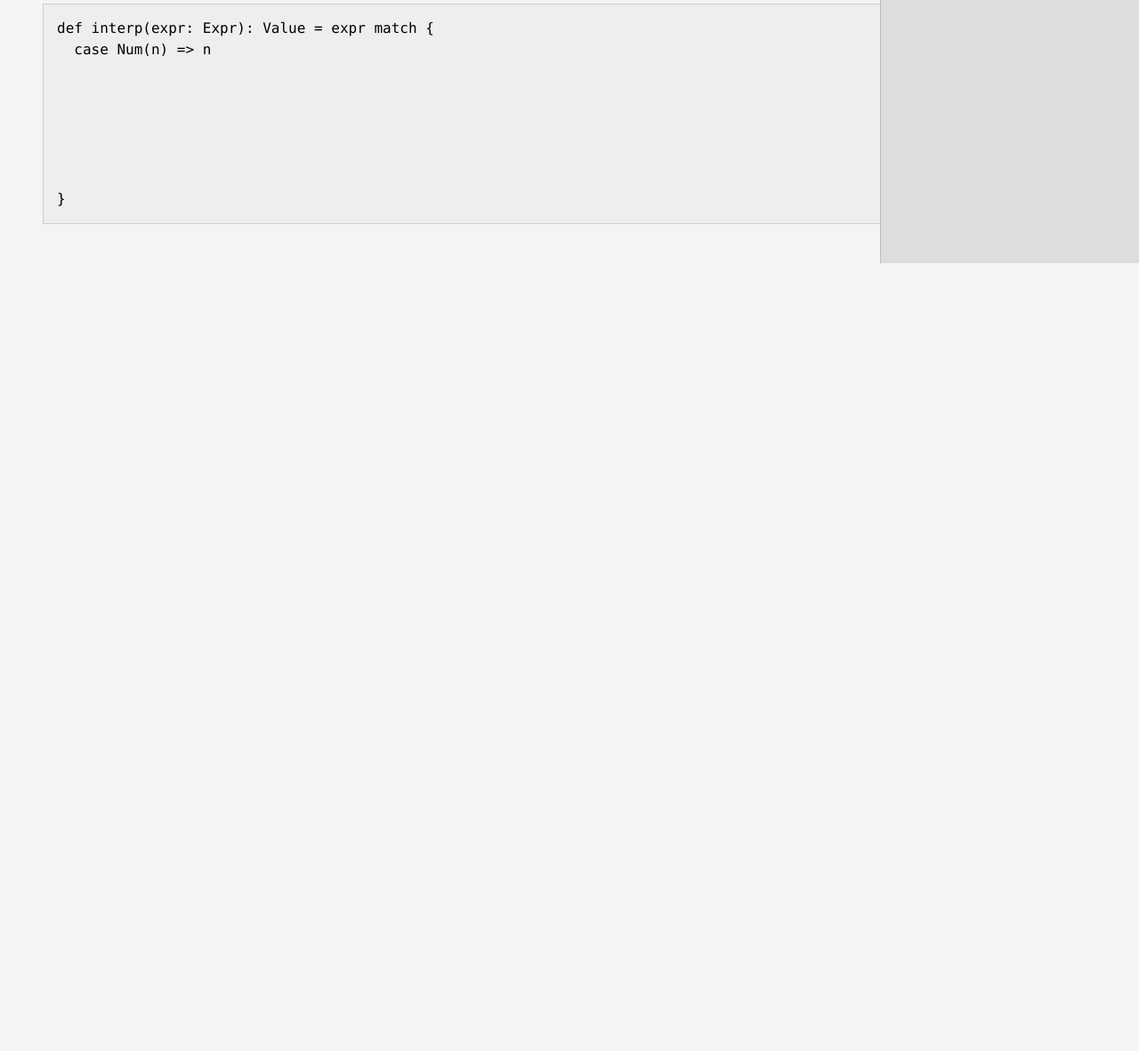
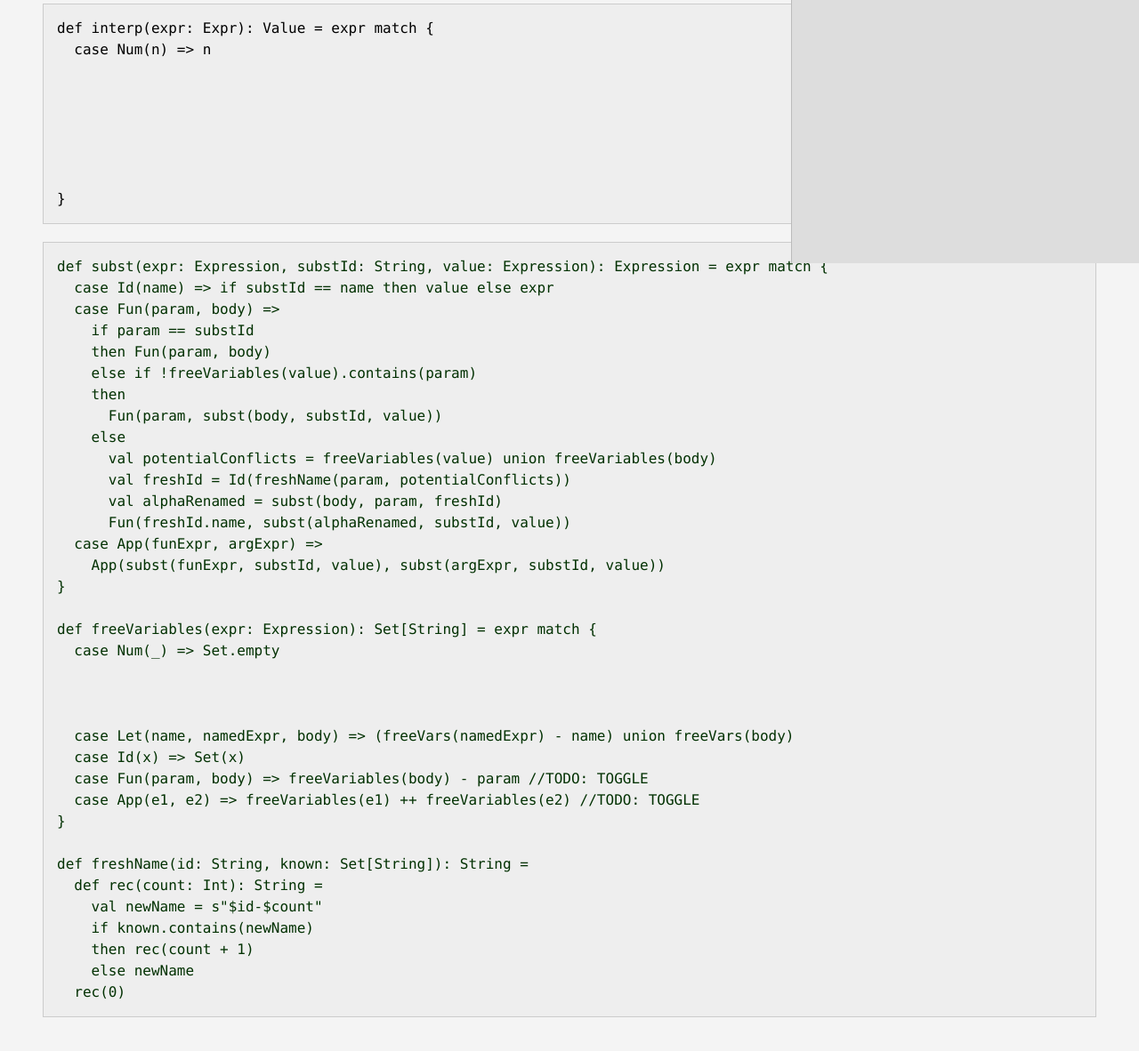
Before and after one commit to pentamassiv/CoPL, a plain HTML site: page index.html in a window 1280 px wide. Shown: the part 504-1686 px from the top of the page at 89% size. Before the commit the page ends 804 px from the top, so only its background shows below. Drawn offline with Linux system fonts and the light colour scheme.

Commit message:
Added Capture-Avoiding Substitution

```diff
--- a/index.html
+++ b/index.html
@@ -44,7 +44,7 @@
         }
 
         .options-panel {
-            width: 250px;
+            width: 350px;
             background-color: #ddd;
             padding: 20px;
             border-left: 1px solid #bbb;
@@ -69,6 +69,11 @@
             opacity: 0;
         }
 
+        .substitutionFlawed,
+        .substitutionCorrect {
+            display: none;
+        }
+
         .eager,
         .substitute,
         .substitutionSimple,
@@ -76,26 +81,21 @@
             display: none;
         }
 
-
-        /* When the inline toggle is checked, show inline text */
         body:has(#toggleArithmetic:checked) .arithmetic {
             opacity: 1;
             animation: highlight 10s forwards;
         }
 
-        /* When the inline toggle is checked, show inline text */
         body:has(#toggleConditionals:checked) .conditionals {
             opacity: 1;
             animation: highlight 10s forwards;
         }
 
-        /* When the inline toggle is checked, show inline text */
         body:has(#toggleLet:checked) .let {
             opacity: 1;
             animation: highlight 10s forwards;
         }
 
-        /* When the inline toggle is checked, show inline text */
         body:has(#toggleEager:checked) .eager {
             display: inline;
             animation: highlight 10s forwards;
@@ -118,6 +118,17 @@
 
         body:has(#toggleSubstSimple:checked) .substitutionSimpleSpaces {
             display: inline;
+        }
+
+        body:has(#toggleSubstNaive:checked) .substitutionFlawed,
+        body:has(#toggleSubstSimple:checked) .substitutionFlawed {
+            display: block;
+            animation: highlight 10s forwards;
+        }
+
+        body:has(#toggleSubstCaptureAvoiding:checked) .substitutionCorrect {
+            display: block;
+            animation: highlight 10s forwards;
         }
 
         /* Keyframes animation: start green and transition to black */
@@ -187,7 +198,7 @@
         </div>
 
         <h2 class="substitute">Substitute</h2>
-        <div class="code-container substitute">
+        <div class="code-container substitutionFlawed">
             <div>// Substitutes "substId" with "value" in "expr"</div>
             <div>// The resulting expression contains no free instances of the 2nd argument.</div>
             <div>def subst(expr: Expr, substId: String, value: Expr): Expr = expr match {</div>
@@ -202,19 +213,66 @@
             <div class="i2 conditionals">If0(subst(test, substId, value), subst(thenBody, substId,
                 value), subst(elseBody, substId, value))
             </div>
-            <div class="i1 let">case Id(name) => if substId == name then value else expr</div>
-            <div class="i1 let">case Let(boundId, namedExpr, boundExpr) =></div>
-            <div class="i2 let">val substNamedExpr = subst(namedExpr, substId, value)</div>
-            <div class="i2 let substitutionSimple">if boundId == substId then</div>
-            <div class="i3 let substitutionSimple">Let(boundId, substNamedExpr,
+            <div class="i1">case Id(name) => if substId == name then value else expr</div>
+            <div class="i1">case Let(boundId, namedExpr, boundExpr) =></div>
+            <div class="i2">val substNamedExpr = subst(namedExpr, substId, value)</div>
+            <div class="i2 substitutionSimple">if boundId == substId then</div>
+            <div class="i3 substitutionSimple">Let(boundId, substNamedExpr,
                 boundExpr)</div>
-            <div class="i2 let substitutionSimple">else</div>
-            <div class="i2 let"><span class="substitutionSimpleSpaces">&nbsp;&nbsp;</span>Let(boundId,
+            <div class="i2 substitutionSimple">else</div>
+            <div class="i2"><span class="substitutionSimpleSpaces">&nbsp;&nbsp;</span>Let(boundId,
                 substNamedExpr, subst(boundExpr, substId, value))</div>
-            <div class="i1 i1">case App(funName, argExprs) =></div>
-            <div class="i1 i2">val newArgs = argExprs.map(ex => subst(ex, substId, value))</div>
-            <div class="i1 i2">App(funName, newArgs)</div>
+            <div class="i1">case App(funName, argExprs) =>//TODO: TOGGLE</div>
+            <div class="i2">val newArgs = argExprs.map(ex => subst(ex, substId, value))//TODO: TOGGLE</div>
+            <div class="i2">App(funName, newArgs)//TODO: TOGGLE</div>
             <div>}</div>
+        </div>
+
+        <div class="code-container substitutionCorrect">
+
+            <!-- subst -->
+            <div>def subst(expr: Expression, substId: String, value: Expression): Expression = expr match {
+            </div>
+            <div class="i1">case Id(name) => if substId == name then value else expr</div>
+            <div class="i1">case Fun(param, body) =></div>
+            <div class="i2">if param == substId</div>
+            <div class="i2">then Fun(param, body)</div>
+            <div class="i2">else if !freeVariables(value).contains(param)</div>
+            <div class="i2">then</div>
+            <div class="i3">Fun(param, subst(body, substId, value))</div>
+            <div class="i2">else</div>
+            <div class="i3">val potentialConflicts = freeVariables(value) union freeVariables(body)</div>
+            <div class="i3">val freshId = Id(freshName(param, potentialConflicts))</div>
+            <div class="i3">val alphaRenamed = subst(body, param, freshId)</div>
+            <div class="i3">Fun(freshId.name, subst(alphaRenamed, substId, value))</div>
+            <div class="i1">case App(funExpr, argExpr) =></div>
+            <div class="i2">App(subst(funExpr, substId, value), subst(argExpr, substId, value))</div>
+            <div>}</div>
+            <br>
+
+            <!-- freeVariables -->
+            <div>def freeVariables(expr: Expression): Set[String] = expr match {</div>
+            <div class="i1">case Num(_) => Set.empty</div>
+            <div class="i1 arithmetic">case Add(lhs, rhs) => freeVars(lhs) union freeVars(rhs)</div>
+            <div class="i1 arithmetic">case Sub(lhs, rhs) => freeVars(lhs) union freeVars(rhs)</div>
+            <div class="i1 conditionals">case If0(c, t, f) => freeVars(c) union freeVars(t) union freeVars(f) //TODO:
+                Probably wrong
+            </div>
+            <div class="i1">case Let(name, namedExpr, body) => (freeVars(namedExpr) - name) union freeVars(body)</div>
+            <div class="i1">case Id(x) => Set(x)</div>
+            <div class="i1">case Fun(param, body) => freeVariables(body) - param //TODO: TOGGLE</div>
+            <div class="i1">case App(e1, e2) => freeVariables(e1) ++ freeVariables(e2) //TODO: TOGGLE</div>
+            <div>}</div>
+            <br>
+
+            <!-- freshName -->
+            <div>def freshName(id: String, known: Set[String]): String =</div>
+            <div class="i1">def rec(count: Int): String =</div>
+            <div class="i2">val newName = s"$id-$count"</div>
+            <div class="i2">if known.contains(newName)</div>
+            <div class="i2">then rec(count + 1)</div>
+            <div class="i2">else newName</div>
+            <div class="i1">rec(0)</div>
         </div>
     </div>
 </body>
```
